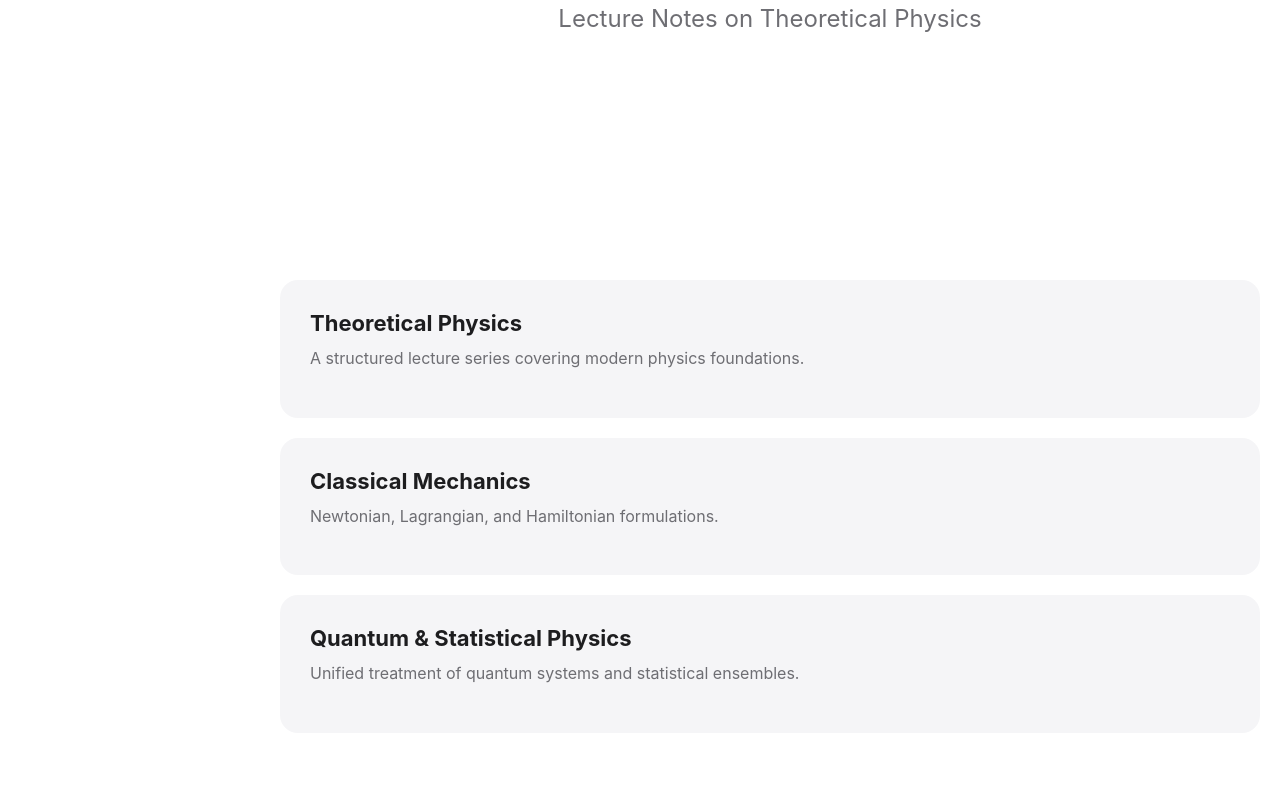
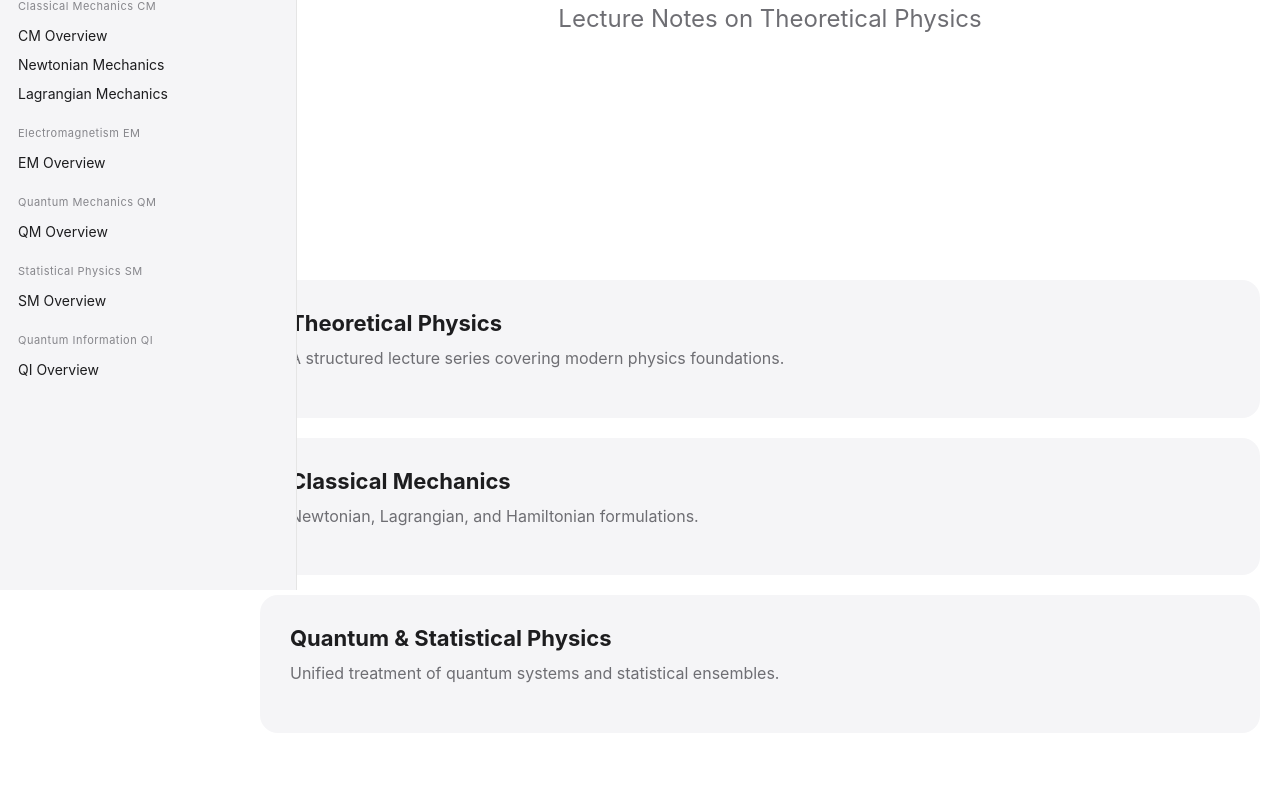
Before and after one commit to ElgarGuo/PLML, a plain HTML site: page en/index.html in a window 1280 px wide. Shown: the part 260-1050 px from the top of the page. Drawn offline with Linux system fonts and the light colour scheme.

Commit message:
Update index.html

```diff
--- a/en/index.html
+++ b/en/index.html
@@ -9,14 +9,66 @@
 
 <link rel="stylesheet" href="../assets/css/style.css">
 
+<style>
+
+/* =========================
+   layout shift for sidebar
+========================= */
+
+body{
+    margin:0;
+}
+
+/* sidebar container */
+#sidebar{
+    position:fixed;
+    top:0;
+    left:0;
+    width:260px;
+    height:100vh;
+}
+
+/* main content offset */
+.hero, .section{
+    padding-left:260px;
+}
+
+</style>
+
 </head>
 
 <body>
 
+<!-- =========================
+     SIDEBAR (loaded externally)
+========================= -->
+<div id="sidebar"></div>
+
+<script>
+/* =========================
+   LOAD SIDEBAR MODULE
+========================= */
+
+fetch("/PLML/assets/components/sidebar.html")
+    .then(res => res.text())
+    .then(html => {
+        document.getElementById("sidebar").innerHTML = html;
+
+        // language = English page
+        document.body.classList.add("en");
+    });
+</script>
+
+<!-- =========================
+     TOP NAV SWITCH
+========================= -->
 <nav class="nav">
     <a href="../zh/">中文</a>
 </nav>
 
+<!-- =========================
+     HERO
+========================= -->
 <section class="hero">
 
 <h1>Han-Hsiang Kuo</h1>
@@ -25,6 +77,9 @@
 
 </section>
 
+<!-- =========================
+     CONTENT
+========================= -->
 <section class="section">
 
 <div class="card">
```
